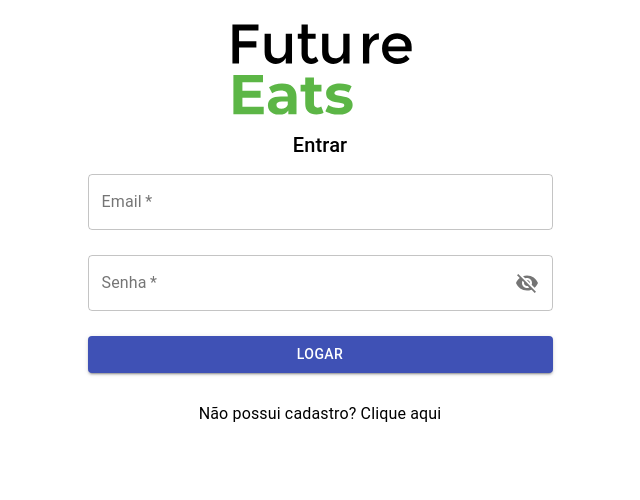
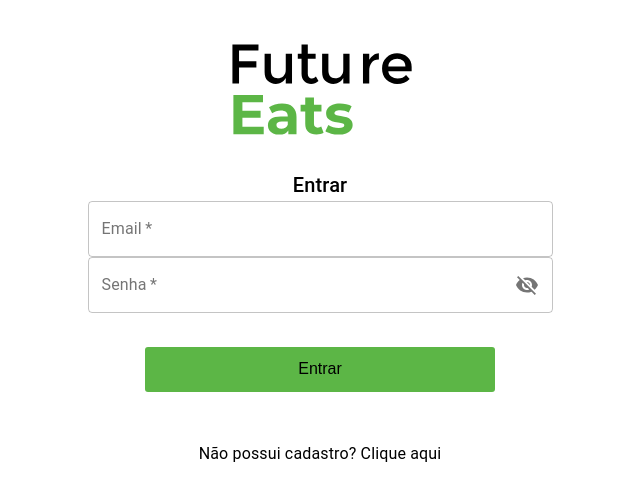
Before and after one commit to future4code/dumont-labe-food4, a React (Create React App) app: page /login in a window 1280 px wide. Shown: the top 500 px of the page, without its empty margins (320-960 px from the left). Built offline with nearby package versions, Linux system fonts and the light colour scheme.

Commit message:
adicionando várias correções de estilização

```diff
--- a/src/components/NavBottom/styled.js
+++ b/src/components/NavBottom/styled.js
@@ -5,4 +5,5 @@ export const BottomNav = styled(BottomNavigation)`
     position: fixed;
     bottom:0px;
     width:100%;
+    border: 1px solid #b8b8b8;
 `
--- a/src/screens/AddressPage/styled.js
+++ b/src/screens/AddressPage/styled.js
@@ -1,20 +1,19 @@
 import styled from "styled-components";
-import {TextField, Button} from "@material-ui/core";
+import {TextField} from "@material-ui/core";
 
 export const FormContainer = styled.form`
-  height: 640px;
-  padding: 0 0 36px;
+  height: 100%;
   display: flex;
+  padding-top: 10px;
   flex-direction: column;
   justify-content: center;
   align-items: center;
 `;
 
 export const Input = styled(TextField)`
-  width: 360px;
+  width: 380px;
   height: 72px;
-  margin: 58px 0 0;
-  padding: 0 16px 8px;
+  margin-bottom: 10px;
 `;
 
 export const Title = styled.p`
@@ -30,10 +29,14 @@ export const Title = styled.p`
   color: #000000;
 `;
 
-export const ButtonSave = styled(Button)`
-  width: 360px;
-  height: 42px;
+export const ButtonSave = styled.button`
+  display: block;
+  width: 380px;
+  height: 45px;
+  font-size: 18px;
   padding: 12px 16px;
-  border-radius: 2px;
+  border-radius: 3px;
+  border: none;
   background-color: #5cb646;
+  margin: auto;
 `
--- a/src/screens/CartPage/CartPage.js
+++ b/src/screens/CartPage/CartPage.js
@@ -104,7 +104,7 @@ const CartPage = () => {
       <ButtonConfirm onClick={setOrder}>
         Confirmar
       </ButtonConfirm>
-      <NavBottom changeColorCart={true} />
+      <NavBottom changeColorCart={true}/>
     </CartContainer>
   );
 };
--- a/src/screens/CartPage/styled.js
+++ b/src/screens/CartPage/styled.js
@@ -1,25 +1,27 @@
 import styled from "styled-components";
 
 export const CartContainer = styled.div`
-  height: 640px;
+  height: 100%;
+  width: 100%;
+  margin-bottom: 20px;
 `;
 
 export const DivTotal = styled.div`
   display: flex;
   justify-content: space-between;
-  margin: 0 16px;
+  margin: 0 20px;
   align-items: center;
+  margin: 20px;
 `;
 
 export const DivAdress = styled.div`
-  height: 76px;
-  margin: 1px 0 8px;
-  padding: 16px;
+  height: 25vw;
+  padding: 10px 0 0 17px;
   background-color: #eeeeee;
 `;
 
 export const DivFormPayment = styled.div`
-/* margin: 0 16px; */
+  margin: 0 20px;
 `;
 
 export const Text = styled.p`
@@ -31,7 +33,7 @@ export const Text = styled.p`
 export const Freight = styled.p`
   text-align: end;
   font-size: 18px;
-  margin: 33px 16px 14px 60px;
+  margin: 33px 20px 14px 60px;
 `;
 
 export const DeliveryAddress = styled.p`
@@ -61,12 +63,13 @@ export const Price = styled.p`
 `;
 
 export const ButtonConfirm = styled.button`
-  width: 360px;
+  display: block;
+  width: 380px;
   height: 45px;
   font-size: 18px;
   padding: 12px 16px;
   border-radius: 3px;
   border: none;
-  background-color: rgba(92, 182, 70, 0.5);
-  margin: 100px 30px 0 28px;
+  background-color: #5cb646;
+  margin: 4.5em auto;
 `
--- a/src/screens/FeedPage/FeedPage.js
+++ b/src/screens/FeedPage/FeedPage.js
@@ -31,7 +31,6 @@ const FeedPage = () => {
     setChoice(true)
     setNewCategory(category)
   }
-
 
   return (
     <AllFeed>
@@ -94,7 +93,7 @@ const FeedPage = () => {
       }
 
       </FeedContainer>
-      <NavBottom changeColorHome={true} />
+      <NavBottom changeColorHome={true}/>
     </AllFeed>
 
   )
--- a/src/screens/FeedPage/styles.js
+++ b/src/screens/FeedPage/styles.js
@@ -1,32 +1,34 @@
-import styled from 'styled-components'
+import styled from "styled-components";
 
 export const AllFeed = styled.div`
   display: flex;
   flex-direction: column;
-    align-items:center;
-`
+  align-items: center;
+`;
 
 export const FeedContainer = styled.div`
-
-    width: 360px;
-    height: 640;
+  width: 100%;
+  height: 100%;
   margin-left: 8px;
   padding-bottom: 2em;
+  margin-bottom: 28px;
   /* padding: 0 16px; */
-
-`
+`;
 
 export const CarouselContainer = styled.div`
   display: flex;
   height: 100%;
   width: 100%;
-    overflow:scroll;
+  overflow: scroll;
   ::-webkit-scrollbar {
     width: 0px;
     background: transparent;
   }
-`
-export const Carousel = styled.h4`
+`;
+export const Carousel = styled.p`
   padding: 0px 18px;
-    :hover{cursor:pointer}
-`
+  &:hover {
+    cursor: pointer;
+    color: #5cb646;
+  }
+`;
--- a/src/screens/LoginPage/LoginPage.js
+++ b/src/screens/LoginPage/LoginPage.js
@@ -1,6 +1,6 @@
 import React, { useState } from 'react'
-import { TextField, Button, Typography, OutlinedInput, InputAdornment, IconButton, FormControl, InputLabel } from '@material-ui/core'
-import { LoginContainer, FormContainer, Logo } from "./styles"
+import { TextField, Typography, OutlinedInput, InputAdornment, IconButton, FormControl, InputLabel } from '@material-ui/core'
+import { LoginContainer, FormContainer, Logo, Button } from "./styles"
 import logo from '../../assets/black-logo.svg'
 import { useForm } from '../../hooks/useForm'
 import { Visibility, VisibilityOff } from '@material-ui/icons'
@@ -61,8 +61,8 @@ const LoginPage = () => {
             }
           />
         </FormControl>
-        <Button type="submit" color="primary" variant="contained">
-          LOGAR
+        <Button type="submit">
+          Entrar
         </Button>
       </FormContainer>
       <Typography onClick={() => goToSignUp(history)} align="center" variant="subtitle1">Não possui cadastro? Clique aqui</Typography>
--- a/src/screens/LoginPage/styles.js
+++ b/src/screens/LoginPage/styles.js
@@ -1,4 +1,5 @@
 import styled from 'styled-components'
+
 
 export const LoginContainer = styled.div`
     display: flex;
@@ -20,5 +21,17 @@ export const FormContainer = styled.form`
 
 export const Logo = styled.img`
     width: 40%;
-    margin: 0 auto;
+    margin: 20px auto;
 `
+
+export const Button = styled.button`
+  display: block;
+  width: 350px;
+  height: 45px;
+  font-size: 16px;
+  padding: 12px 16px;
+  border-radius: 3px;
+  border: none;
+  background-color: #5cb646;
+  margin: auto;
+`
--- a/src/screens/SignUpPage/SignUpPage.js
+++ b/src/screens/SignUpPage/SignUpPage.js
@@ -1,9 +1,9 @@
 import React, { useState } from 'react';
 import { useHistory } from 'react-router-dom'
-import { TextField, Button, InputLabel, FormControl, FormHelperText, Typography } from '@material-ui/core';
+import { TextField, InputLabel, FormControl, FormHelperText, Typography } from '@material-ui/core';
 import { useForm } from '../../hooks/useForm';
 import { FlexForm } from './styles';
-import { LoginContainer, Logo } from '../LoginPage/styles';
+import { LoginContainer, Logo, Button } from '../LoginPage/styles';
 import OutlinedInput from '@material-ui/core/OutlinedInput';
 import InputAdornment from '@material-ui/core/InputAdornment';
 import Visibility from '@material-ui/icons/Visibility';
```
Lines whose indentation alone changed are shown as unchanged.
